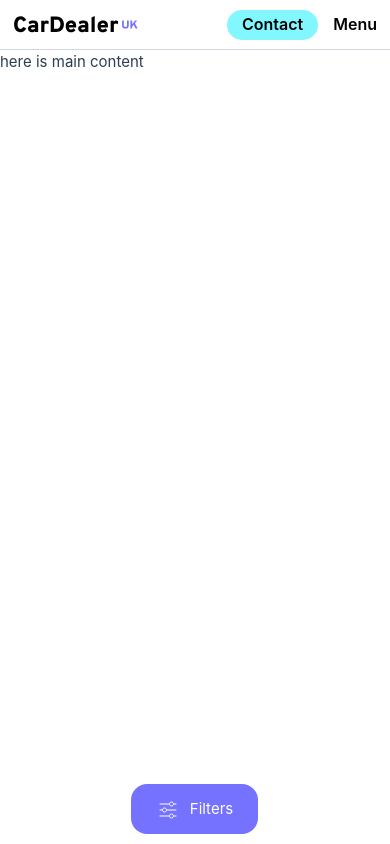
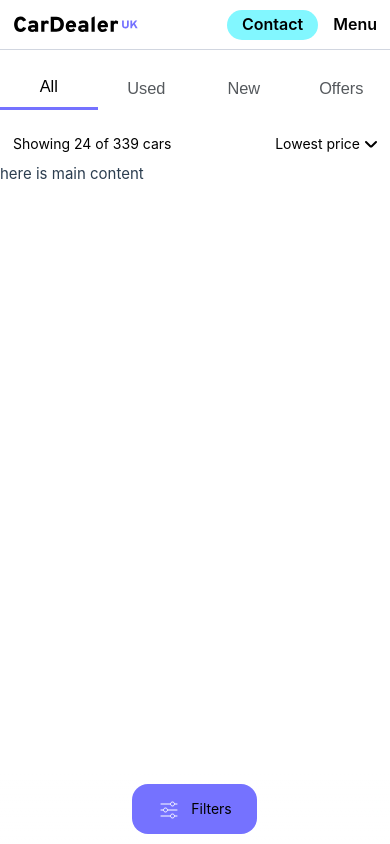
Before and after one commit to Sambuxc/delux, a Vue app: page / in a window 390 px wide. Built offline with nearby package versions, Linux system fonts and the light colour scheme; a web font is replaced by a local one.

Commit message:
Controls menu and sorting elements styled for mobile

```diff
--- a/src/assets/base.scss
+++ b/src/assets/base.scss
@@ -73,3 +73,11 @@ h6 {
   font-family: "overpass-variable", sans-serif;
   font-style: normal;
 }
+
+p {
+  font-family: inherit;
+  font-size: 14px;
+  font-style: normal;
+  font-weight: 400;
+  color: $text-black;
+}
--- /dev/null
+++ b/src/components/ControlsMenu.vue
@@ -0,0 +1,66 @@
+<script setup>
+import IconDown from "./icons/IconDown.vue"
+</script>
+<template>
+    <div class="controls-menu">
+      <div class="controls-menu__button active">
+        <h3>All</h3>
+      </div>
+      <div class="controls-menu__button">
+        <h3>Used</h3>
+      </div>
+      <div class="controls-menu__button">
+        <h3>New</h3>
+      </div>
+      <div class="controls-menu__button">
+        <h3>Offers</h3>
+      </div>
+    </div>
+
+    <div class="sort">
+      <p class="sort__text">Showing 24 of 339 cars</p>
+
+      <div class="sort__select">
+        <p>Lowest price</p>
+        <IconDown />
+      </div>
+    </div>
+</template>
+
+<style lang="scss">
+.controls-menu {
+  @include flex-base;
+  justify-content: space-evenly;
+  margin-top: 15px;
+  width: 100%;
+
+  &__button {
+    padding: 8px 0;
+    width: 25%;
+    text-align: center;
+    color: $text-grey;
+
+    font-family: SF Pro Text;
+    font-size: 14px;
+    font-style: normal;
+    font-weight: 400;
+  }
+  &__button.active {
+    border-bottom: 3px solid $brand-primary;
+    color: $text-black;
+
+  }
+}
+
+.sort {
+  @include flex-base;
+  justify-content: space-between;
+  padding: 23px 13px 6px 13px;
+  width: 100%;
+
+  &__select {
+    @include flex-base;
+    gap: 5px;
+  }
+}
+</style>
--- a/src/components/Header.vue
+++ b/src/components/Header.vue
@@ -1,5 +1,6 @@
 <script setup>
 import Nav from "./Nav.vue";
+import ControlsMenu from "./ControlsMenu.vue";
 </script>
 
 <template>
@@ -25,6 +26,8 @@ import Nav from "./Nav.vue";
 
     <Nav />
   </header>
+
+  <ControlsMenu />
 </template>
 
 <style lang="scss">
--- a/src/components/Nav.vue
+++ b/src/components/Nav.vue
@@ -34,6 +34,7 @@ import { RouterLink, RouterView } from "vue-router";
 
 <style lang="scss">
 .logo {
+  height: fit-content;
   @media (min-width: 768px) {
     margin-right: 32px;
   }
--- /dev/null
+++ b/src/components/icons/IconDown.vue
@@ -0,0 +1,15 @@
+<template>
+  <svg
+    xmlns="http://www.w3.org/2000/svg"
+    width="12"
+    height="10"
+    viewBox="0 0 12 10"
+    fill="none">
+    <path
+      d="M11.0001 3L6.70716 7.2929C6.31664 7.68342 5.68347 7.68342 5.29295 7.29289L1.00011 3"
+      stroke="black"
+      stroke-width="2"
+      stroke-linecap="round"
+      stroke-linejoin="round" />
+  </svg>
+</template>
```
